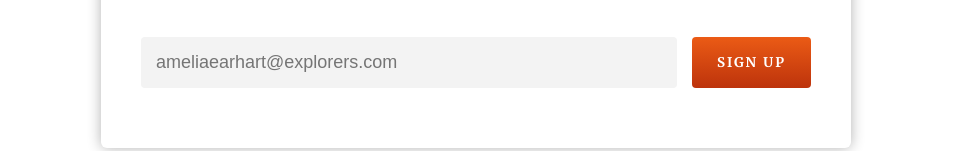
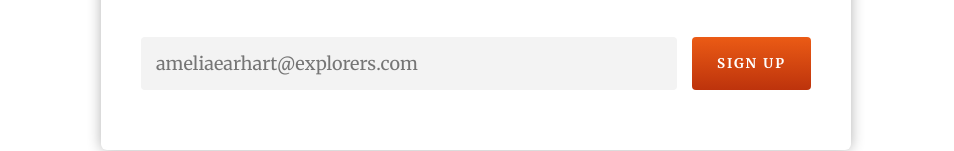
Before and after one commit to rmtctrl/belay, a plain HTML site: page index.html in a window 1280 px wide. Shown: the part 938-1089 px from the top of the page, without its empty margins (164-1118 px from the left). Drawn offline with Linux system fonts and the light colour scheme.

Commit message:
Update form input font

```diff
--- a/app.css
+++ b/app.css
@@ -103,6 +103,7 @@ a:hover {
   background-color: #f3f3f3;
   border: 0;
   border-radius: 4px;
+  font-family: 'Merriweather', serif;
   font-size: 18px;
   flex: 1;
   margin-right: 15px;
```
